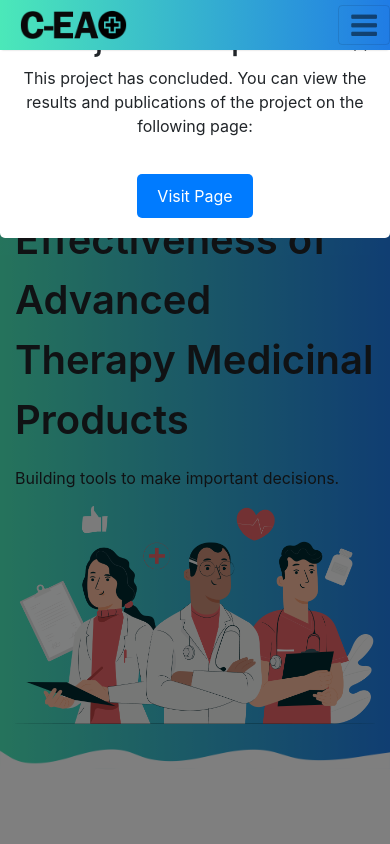
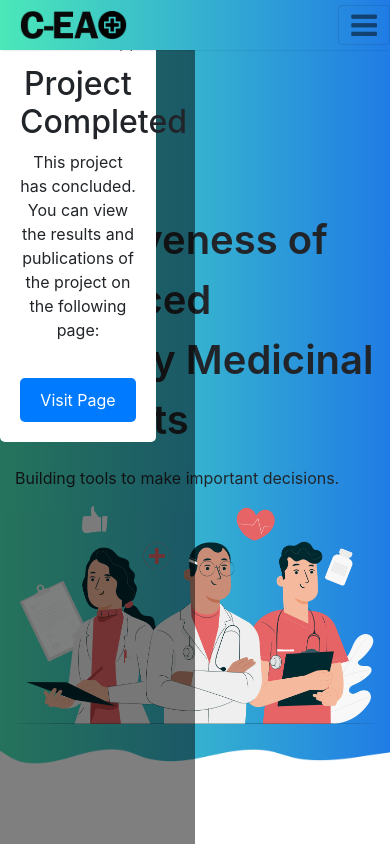
Before and after one commit to ceatproject/ceatproject.github.io, a plain HTML site: page index.html in a window 390 px wide. Shown: the top 844 px of the page. Drawn offline with Linux system fonts and the light colour scheme.

Commit message:
Update style.css

```diff
--- a/assets/style.css
+++ b/assets/style.css
@@ -2,7 +2,7 @@
   position: fixed;
   top: 0;
   left: 0;
-  width: 100%;
+  width: 50%;
   height: 100%;
   background: rgba(0, 0, 0, 0.5);
   display: flex;
@@ -10,6 +10,17 @@
   align-items: center;
   z-index: 1000;
 }
+
+.parent-element { /* Reemplazar con el elemento padre real si es necesario */
+  overflow: visible; /* O auto si necesitas que sea scrollable */
+}
+
+@media (max-width: 768px) {
+  .popup-content {
+    width: 80%; /* O cualquier otra medida para pantallas más pequeñas */
+  }
+}
+
 
 .popup-content {
   background: #fff;
```
